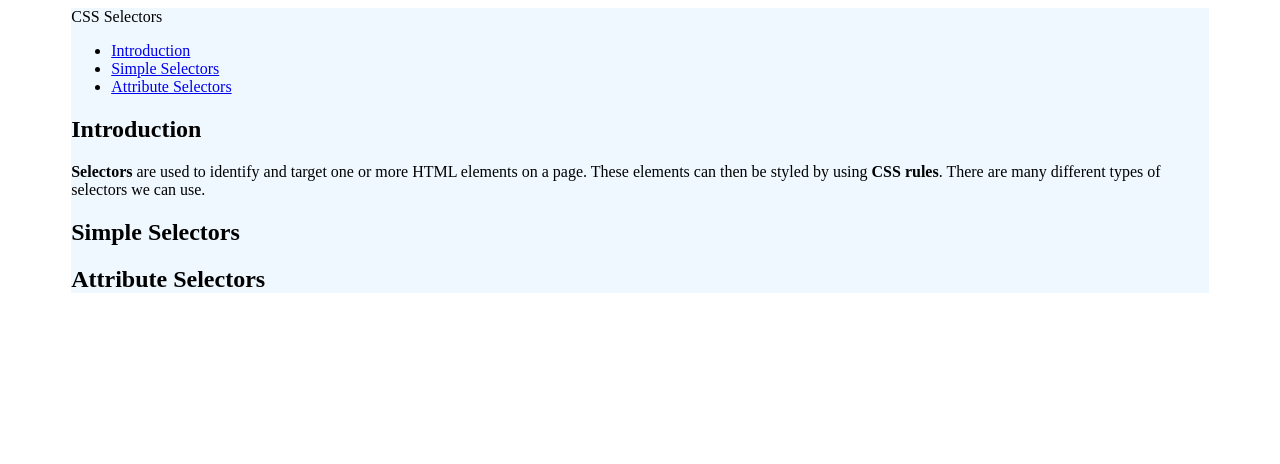
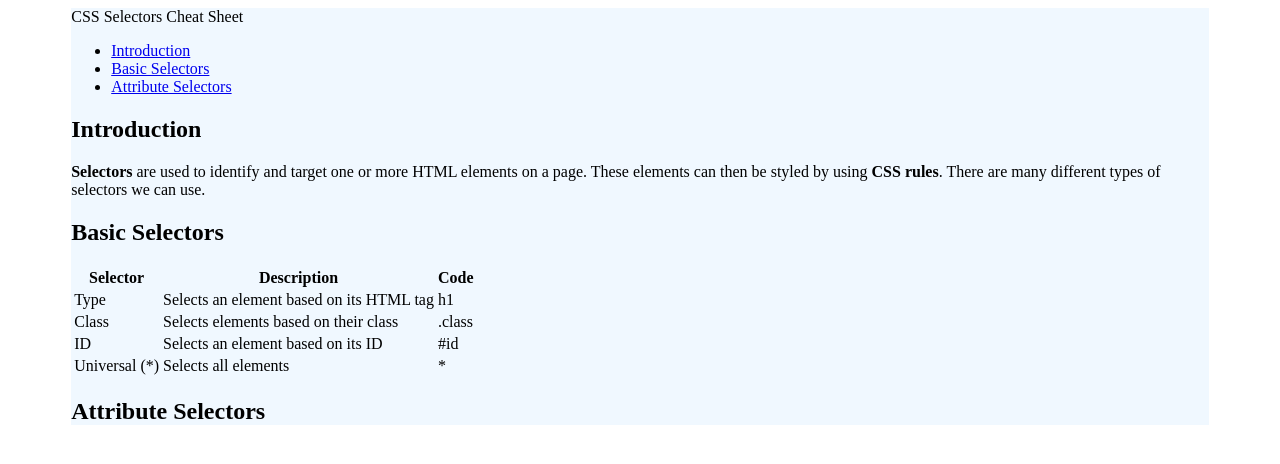
Before and after one commit to ellie-holt/cheat-sheet, a plain HTML site: page index.html in a window 1280 px wide. Drawn offline with Linux system fonts and the light colour scheme.

Commit message:
Update index.html

```diff
--- a/index.html
+++ b/index.html
@@ -10,13 +10,13 @@
     <div class="wrapper">
       <!--navbar-->
       <nav class="navbar">
-        <header>CSS Selectors</header>
+        <header>CSS Selectors Cheat Sheet</header>
         <ul>
           <li>
             <a class="nav-link" href="#Introduction">Introduction</a>
           </li>
           <li>
-            <a class="nav-link" href="#Simple_Selectors">Simple Selectors</a>
+            <a class="nav-link" href="#Basic_Selectors">Basic Selectors</a>
           </li>
           <li>
             <a class="nav-link" href="#Attribute_Selectors"
@@ -37,8 +37,39 @@
             selectors we can use.
           </p>
         </section>
-        <section id="Simple_Selectors" class="main-section">
-          <h1>Simple Selectors</h1>
+        <section id="Basic_Selectors" class="main-section">
+          <h1>Basic Selectors</h1>
+          <table class="reference-table">
+            <thead>
+              <tr>
+                <th class="column1">Selector</th>
+                <th>Description</th>
+                <th>Code</th>
+              </tr>
+            </thead>
+            <tbody>
+              <tr>
+                <td>Type</td>
+                <td>Selects an element based on its HTML tag</td>
+                <td>h1</td>
+              </tr>
+              <tr>
+                <td>Class</td>
+                <td>Selects elements based on their class</td>
+                <td>.class</td>
+              </tr>
+              <tr>
+                <td>ID</td>
+                <td>Selects an element based on its ID</td>
+                <td>#id</td>
+              </tr>
+              <tr>
+                <td>Universal (*)</td>
+                <td>Selects all elements</td>
+                <td>*</td>
+              </tr>
+            </tbody>
+          </table>
         </section>
         <section id="Attribute_Selectors" class="main-section">
           <h1>Attribute Selectors</h1>
```
